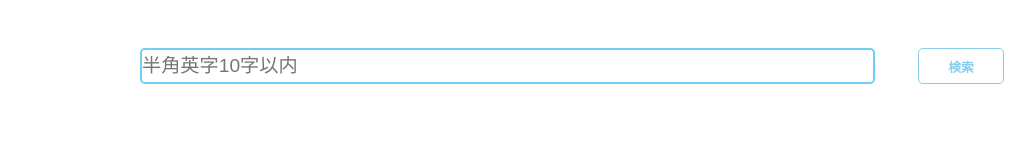
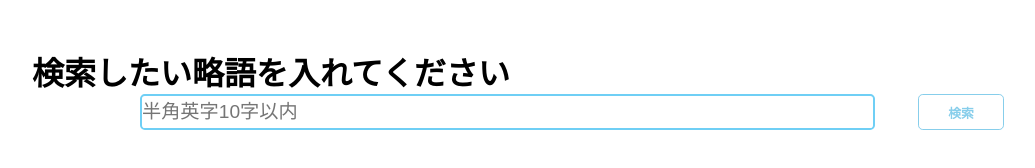
Before and after one commit to phihash/AbbreviationQuiz, a website: page index.html in a window 1280 px wide. Shown: the whole page, without its empty margins (68-1103 px from the left). Drawn offline with Linux system fonts and the light colour scheme.

Commit message:
タイトル追加

```diff
--- a/index.html
+++ b/index.html
@@ -12,6 +12,7 @@
 </head>
 <body>
   <div class="wrapper">
+    <h1>検索したい略語を入れてください</h1>
     <div class="search">
       <input type="text" tabindex="1" id="abbreviation" name="abbreviation" placeholder="半角英字10字以内" pattern="^[a-z]+$" maxlength="10">
       <button type="submit" tabindex="2" id="search" value="検索">検索</button>
```
